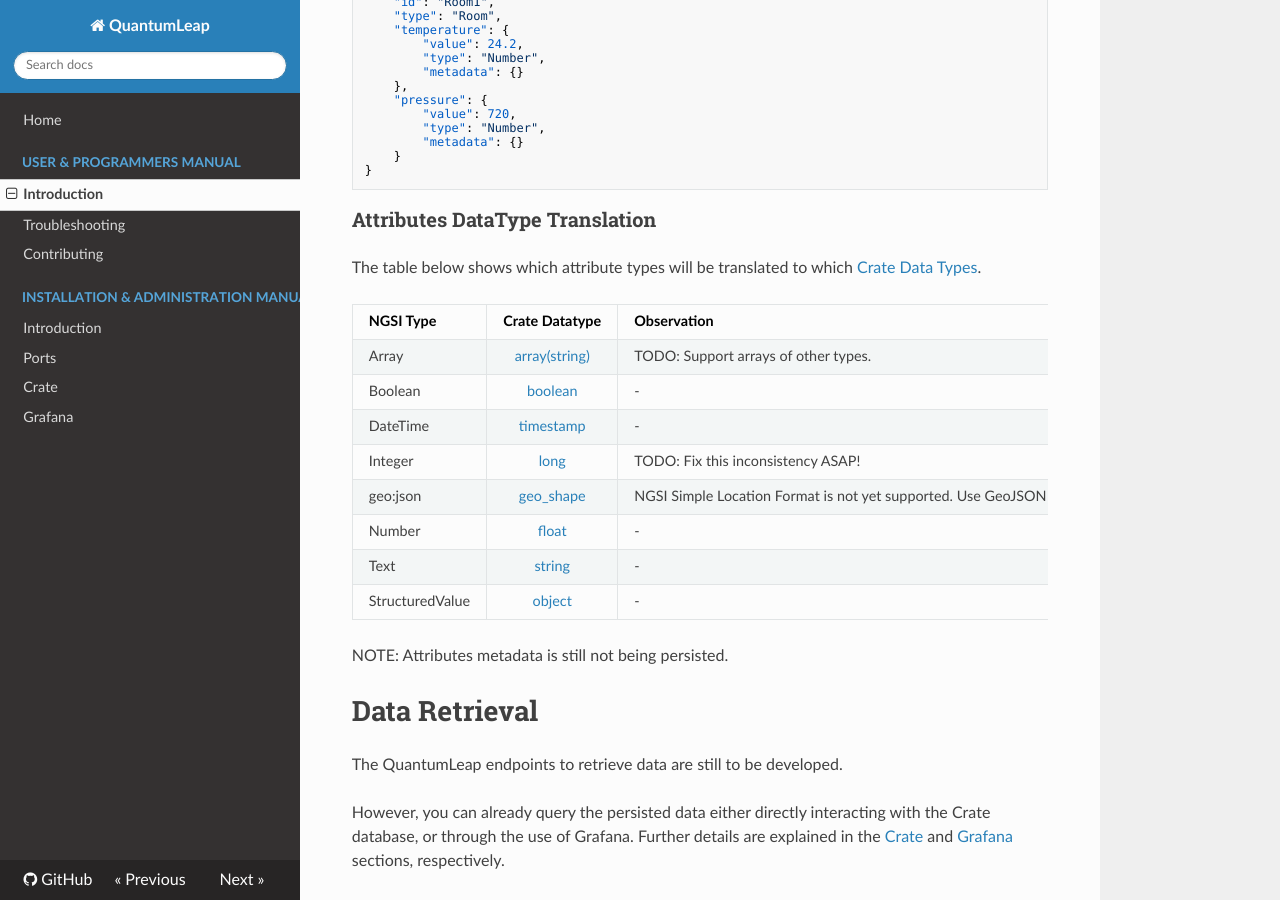
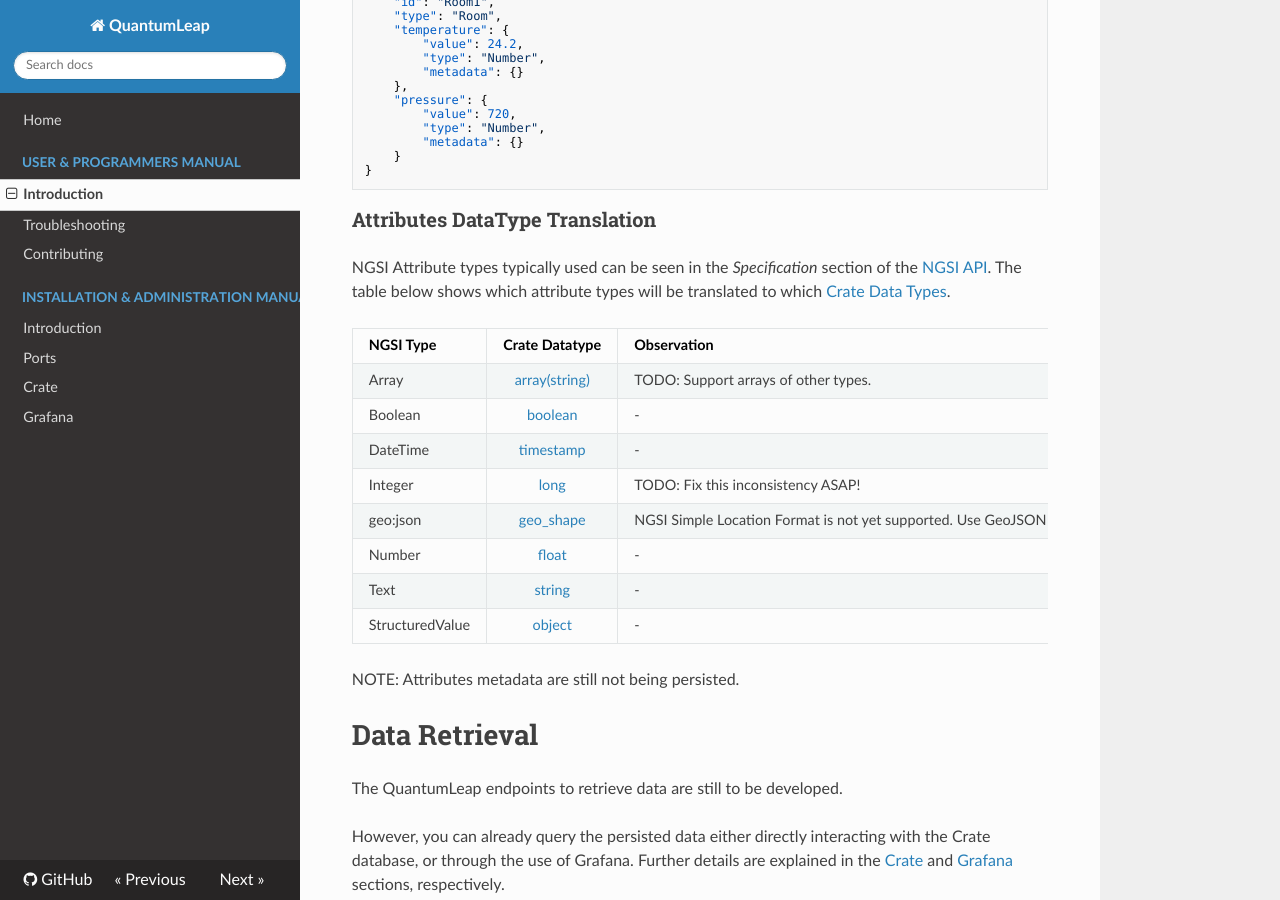
Before and after one commit to orchestracities/ngsi-timeseries-api, an MkDocs documentation site: the page built from doc/manuals/user/index.md, in a window 1280 px wide and 900 px high, scrolled down 1828 px. Built offline with MkDocs 1.6.1, drawn with Linux system fonts in a browser that asks for light colours; nearby versions of some CDN libraries; comment, search, counter and statistics services are not loaded; old or Windows-style settings are respelled for this version of MkDocs.

Commit message:
Add link to NGSI docs

```diff
--- a/doc/manuals/user/index.md
+++ b/doc/manuals/user/index.md
@@ -83,7 +83,7 @@
 
 ### Attributes DataType Translation
 
-The table below shows which attribute types will be translated to which [Crate Data Types](https://crate.io/docs/crate/reference/sql/data_types.html).
+NGSI Attribute types typically used can be seen in the *Specification* section of the [NGSI API](http://telefonicaid.github.io/fiware-orion/api/v2/latest/). The table below shows which attribute types will be translated to which [Crate Data Types](https://crate.io/docs/crate/reference/sql/data_types.html).
 
 | NGSI Type          | Crate Datatype          | Observation |
 | ------------- |:-------------:| :-----|
@@ -96,8 +96,7 @@
 |Text                | [string](https://crate.io/docs/crate/reference/sql/data_types.html#string)                  |-|
 |StructuredValue     | [object](https://crate.io/docs/crate/reference/sql/data_types.html#object)                  |-|
 
-
-NOTE: Attributes metadata is still not being persisted.
+NOTE: Attributes metadata are still not being persisted.
 
 
 # Data Retrieval
```
